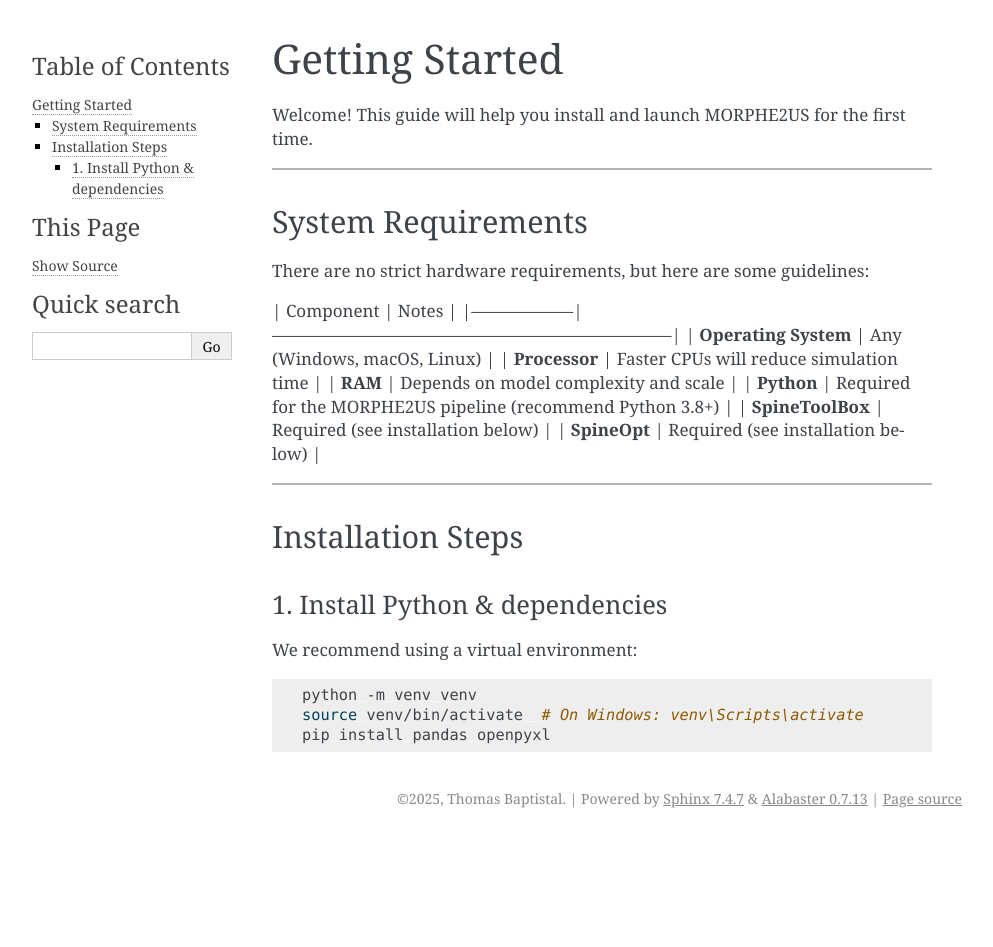
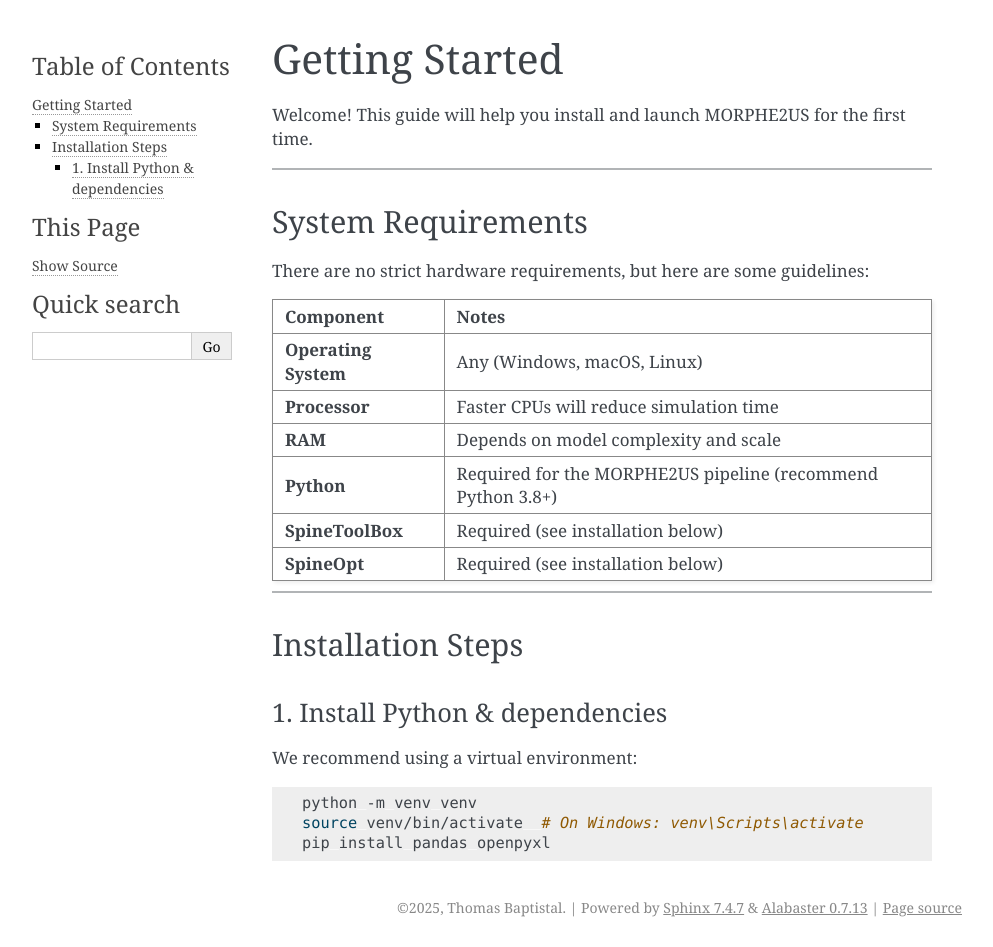
Before and after one commit to tbaptistal/MORPHE2US, a Sphinx documentation site: the page built from docs/2_getting_started.md, in a window 1280 px wide. Shown: the whole page, without its empty margins (148-1141 px from the left). Built offline with Sphinx 7.4.7, drawn with Linux system fonts in a browser that asks for light colours; before the commit the page ends 900 px from its top, so only the background shows below that.

```diff
--- a/docs/conf.py
+++ b/docs/conf.py
@@ -31,3 +31,7 @@ source_suffix = {
     '.rst': 'restructuredtext',
     '.md': 'markdown',
 }
+
+extensions = [
+    'myst_parser',
+]
```
